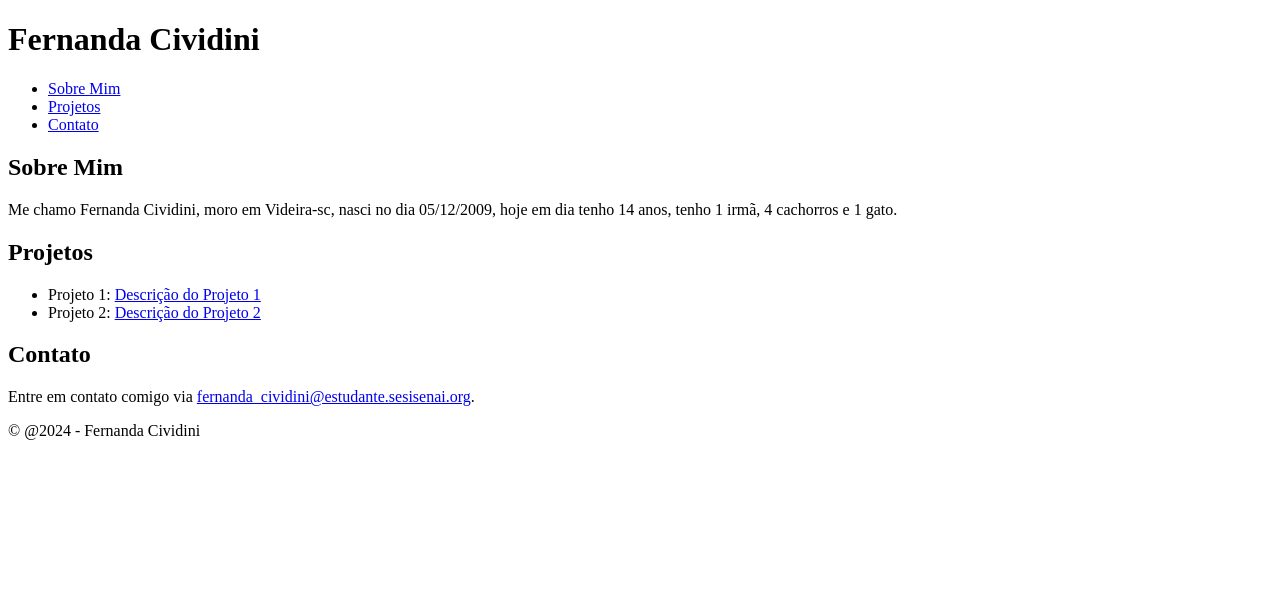
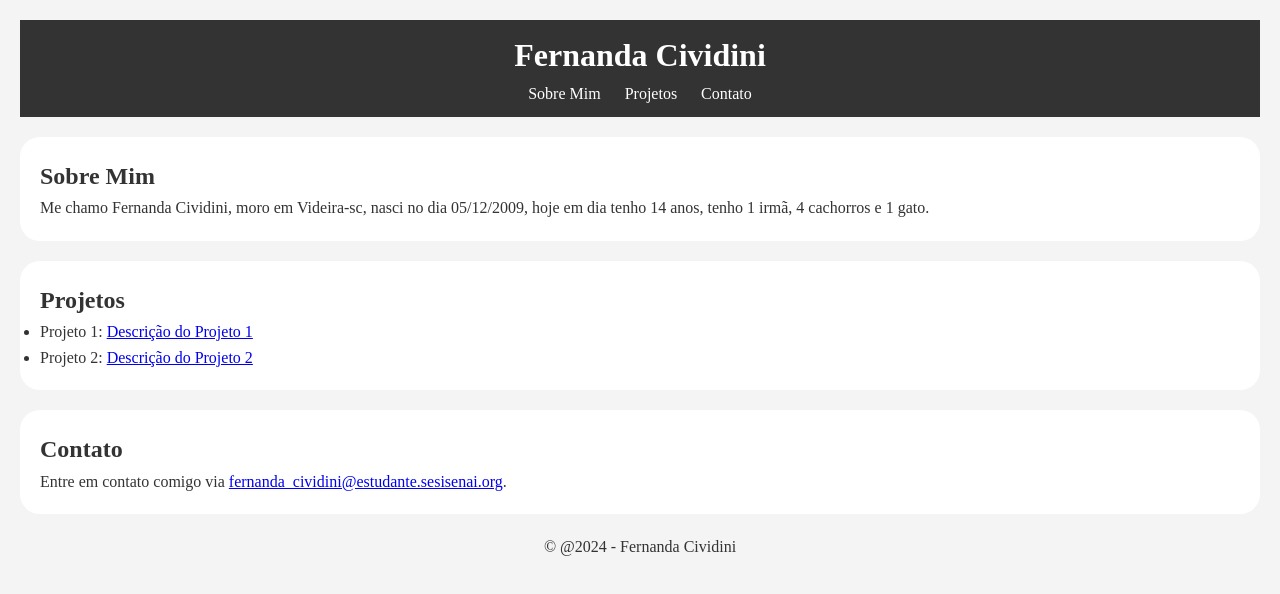
Before and after one commit to fercividini/Pessoal, a plain HTML site: page index.html in a window 1280 px wide. Drawn offline with Linux system fonts and the light colour scheme.

Commit message:
Update index.html

```diff
--- a/index.html
+++ b/index.html
@@ -1,8 +1,79 @@
 <!DOCTYPE html>
 <html>
+
+
 <head>
   <title> Pagina Pessoal Fernanda </title>
 </head>
+<style>
+  * {
+    margin: 0;
+    padding: 0;
+    box-sizing: border-box;
+  }
+
+
+  body {
+    fonf-family: Arial, sans-serif;
+    background-color: #f4f4f4;
+    color: #333;
+    line-height: 1.6;
+    padding: 20px;
+  }
+
+
+  header {
+    background-color: #333;
+    color: #fff;
+    padding: 10px 0;
+    text-align: center;
+  }
+
+
+  header h1 {
+    margin-botton: 10px;
+  }
+
+
+  nav ul {
+    list-style: none;
+  }
+
+
+  nav ul li {
+    display: inline;
+    margin: 0 10px;
+  }
+
+
+  nav ul li a {
+    color: #fff;
+    text-decoration: none;
+  }
+
+
+  section {
+    margin: 20px 0;
+  }
+
+
+  section#sobre,
+  section#projetos,
+  section#contato {
+    background-color: #fff;
+    padding: 20px;
+    border-radius: 20px;
+    box-shadow: 0 0 10px rgba (0, 0, 0.1);
+  }
+
+
+  footer {
+    text-align: center;
+    margin-top: 20px;
+  }
+</style>
+
+
 <body>
   <header>
     <h1> Fernanda Cividini </h1>
@@ -15,10 +86,17 @@
     </nav>
   </header>
 
+
+
+
   <section id="sobre">
     <h2> Sobre Mim </h2>
-      <p> Me chamo Fernanda Cividini, moro em Videira-sc, nasci no dia 05/12/2009, hoje em dia tenho 14 anos, tenho 1 irmã, 4 cachorros e 1 gato. </p>
+    <p> Me chamo Fernanda Cividini, moro em Videira-sc, nasci no dia 05/12/2009, hoje em dia tenho 14 anos, tenho 1
+      irmã, 4 cachorros e 1 gato. </p>
   </section>
+
+
+
 
   <section id="projetos">
     <h2> Projetos </h2>
@@ -28,13 +106,22 @@
     </ul>
   </section>
 
+
+
+
   <section id="contato">
     <h2> Contato </h2>
-      <p> Entre em contato comigo via <a href="mailto:fernanda_cividini@estudante.sesisenai.org.br">fernanda_cividini@estudante.sesisenai.org</a>.</p>
+    <p> Entre em contato comigo via <a
+        href="mailto:fernanda_cividini@estudante.sesisenai.org.br">fernanda_cividini@estudante.sesisenai.org</a>.</p>
   </section>
+
+
+
 
   <footer>
     <p>&copy; @2024 - Fernanda Cividini </p>
   </footer>
 </body>
+
+
 </html>
```
Lines whose indentation alone changed are shown as unchanged.
